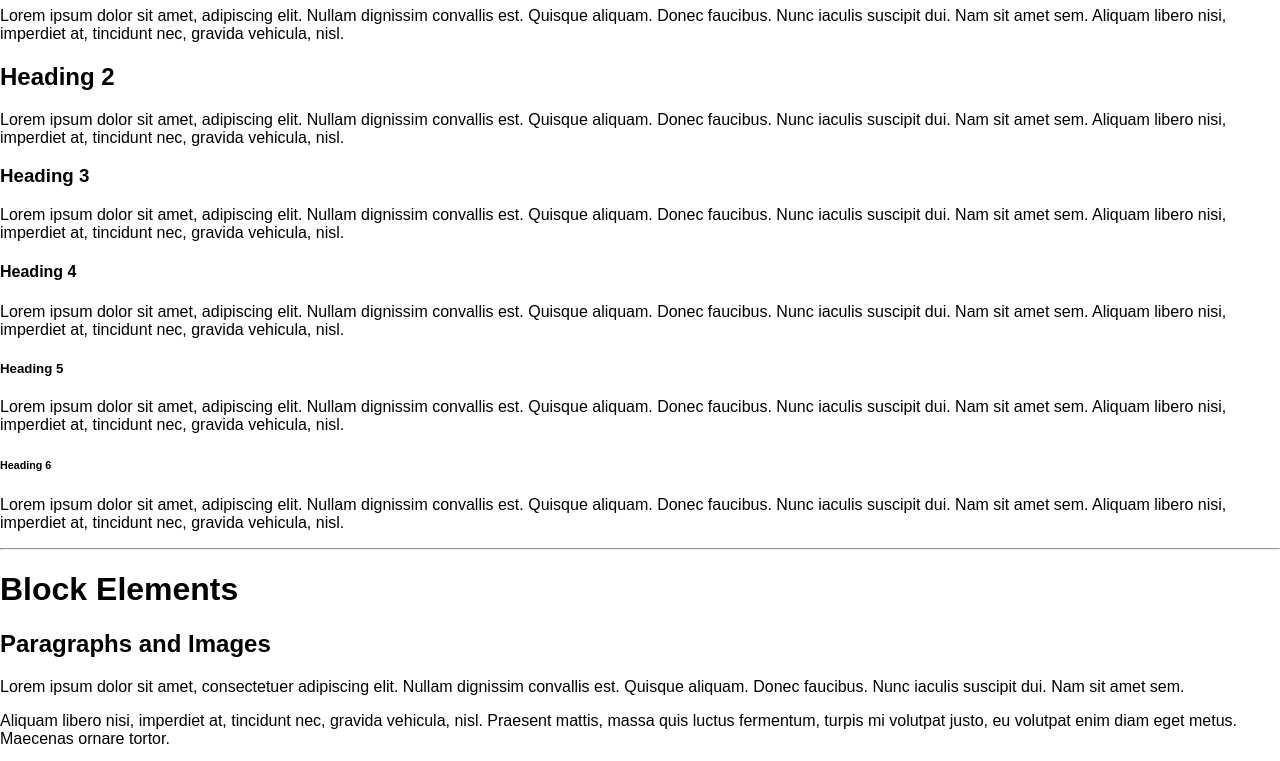
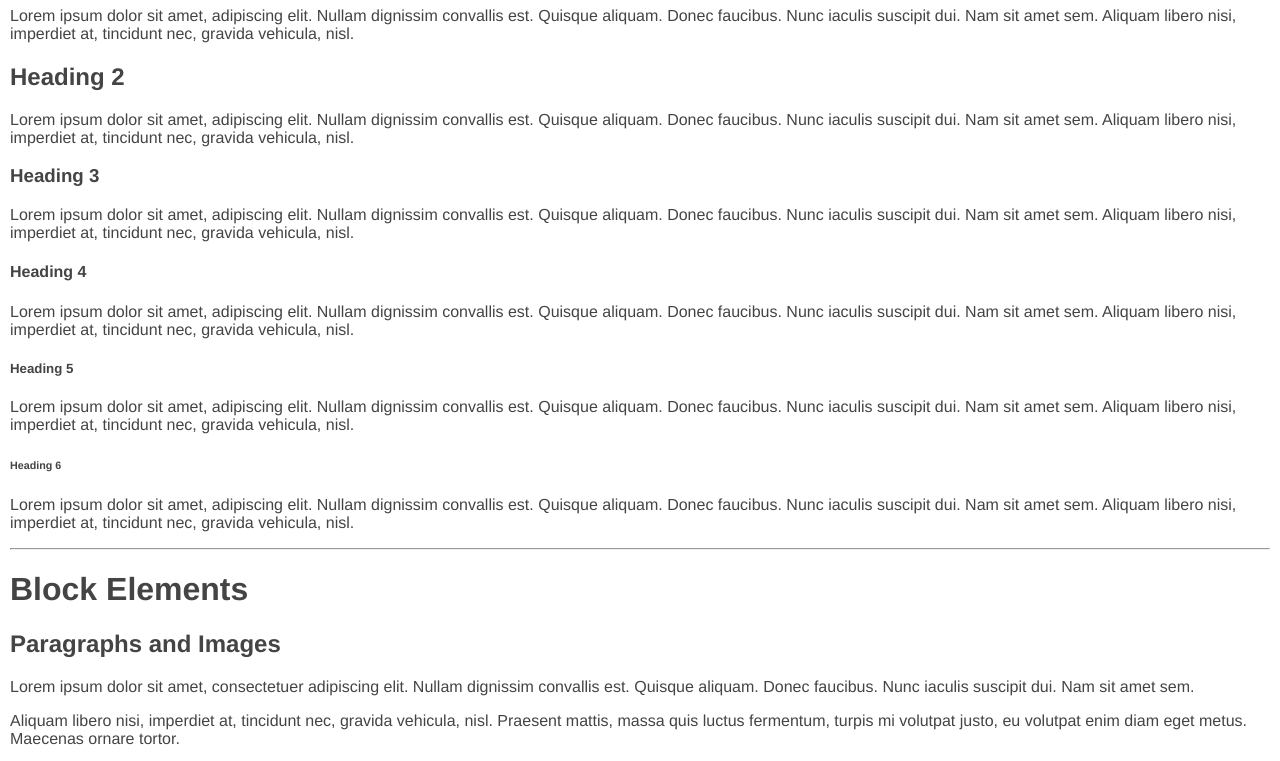
Before and after one commit to froots/design-testing, a plain HTML site: page styleguide/index.html in a window 1280 px wide. Shown: the part 480-1241 px from the top of the page. Drawn offline with Linux system fonts and the light colour scheme.

Commit message:
Add styleguide container and first site rule

```diff
--- /dev/null
+++ b/css/main.css
@@ -0,0 +1,4 @@
+body {
+  font-family: Helvetica, sans-serif;
+  color: #444;
+}
--- /dev/null
+++ b/css/styleguide.css
@@ -0,0 +1,3 @@
+.styleguide-container {
+  margin: 10px;
+}
--- a/styleguide/index.html
+++ b/styleguide/index.html
@@ -4,8 +4,11 @@
   <meta charset="UTF-8">
   <title>Style guide</title>
   <link rel="stylesheet" href="../css/normalize.css">
+  <link rel="stylesheet" href="../css/main.css">
+  <link rel="stylesheet" href="../css/styleguide.css">
 </head>
 <body>
+  <div class="styleguide-container">
     <h1 id="headings">Headings</h1>
 
     <h1>Heading 1</h1>
@@ -362,5 +365,6 @@
       </form>
 
     </fieldset>
+  </div>
 </body>
 </html>
```
Lines whose indentation alone changed are shown as unchanged.
